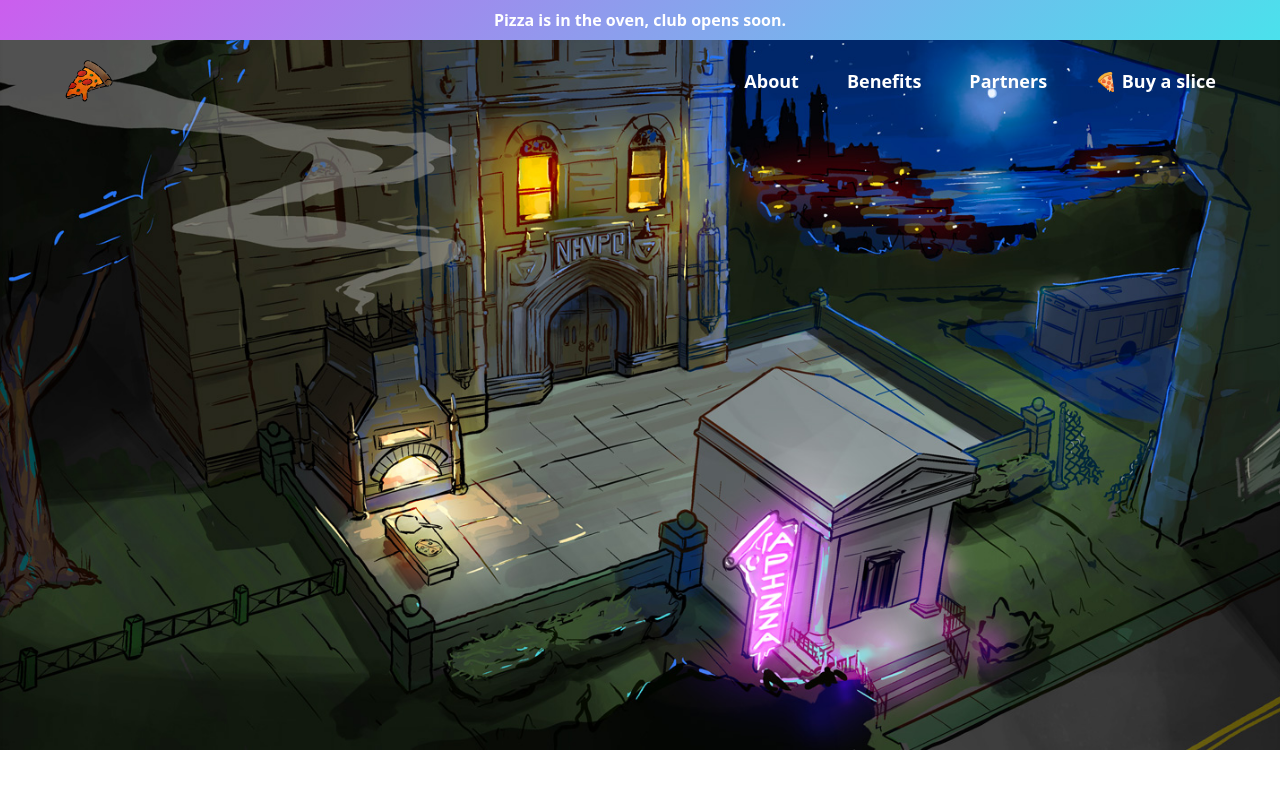
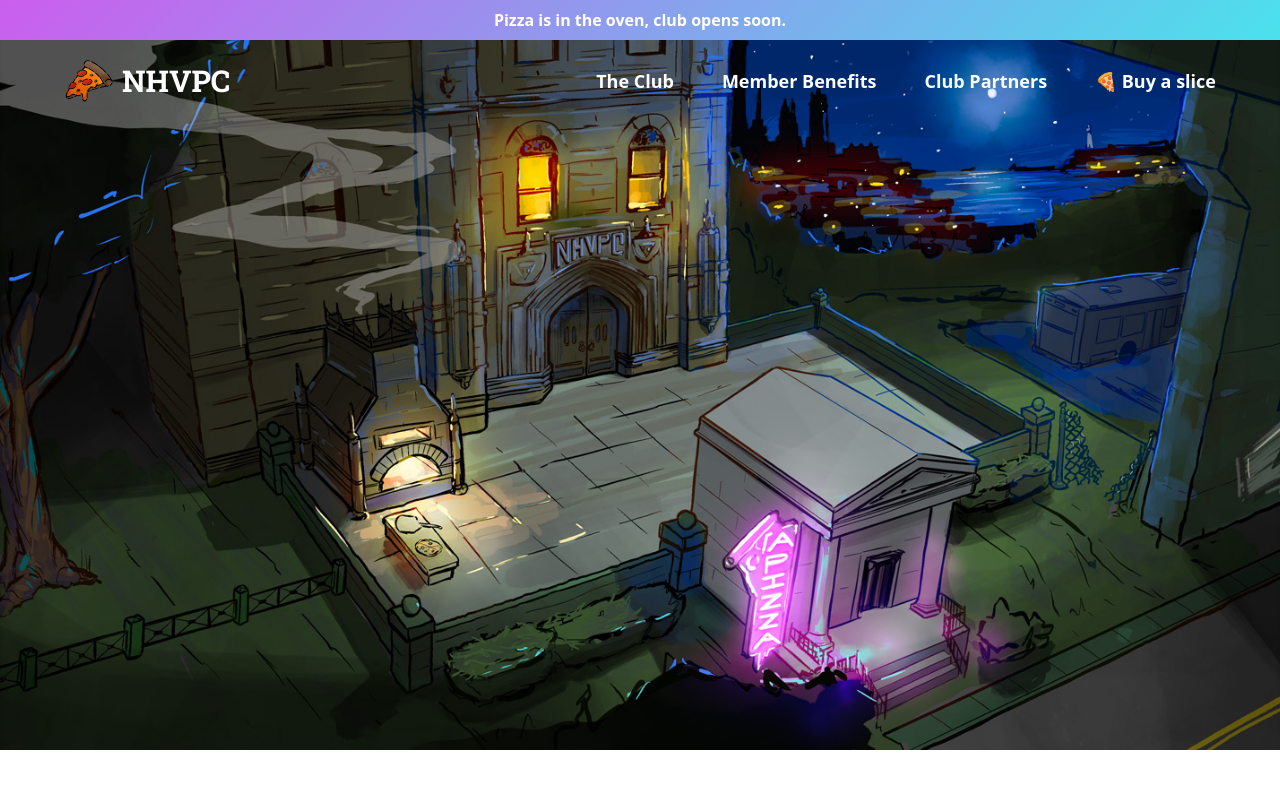
Before and after one commit to chambaz/nhvpc, a Next.js app: page / in a window 1280 px wide. Shown: the top 800 px of the page. Built offline with nearby package versions, Linux system fonts and the light colour scheme.

Commit message:
Add NHVPC label to logo

```diff
--- a/components/nav.js
+++ b/components/nav.js
@@ -48,6 +48,7 @@ const Nav = () => {
         <div className="flex w-full max-w-6xl mx-auto items-center p-4 xl:px-0 font-bold text-lg">
           <a href="#" className="flex items-center text-3xl font-serif">
             <Image src="/img/logo.png" width="50" height="50" />
+            <span className="ml-2">NHVPC</span>
           </a>
 
           <GiHamburgerMenu
@@ -65,7 +66,7 @@ const Nav = () => {
                   e.preventDefault()
                   navigateTo('about')
                 }}>
-                About
+                The Club
               </a>
             </li>
             <li className="mx-6 cursor-pointer">
@@ -74,7 +75,7 @@ const Nav = () => {
                   e.preventDefault()
                   navigateTo('benefits')
                 }}>
-                Benefits
+                Member Benefits
               </a>
             </li>
             <li className="mx-6 cursor-pointer">
@@ -83,7 +84,7 @@ const Nav = () => {
                   e.preventDefault()
                   navigateTo('partners')
                 }}>
-                Partners
+                Club Partners
               </a>
             </li>
             <li className="mx-6 mr-0 cursor-pointer">
@@ -104,14 +105,15 @@ const Nav = () => {
         style={{ display: mobileNavActive ? 'block' : 'none' }}>
         <a
           href="#"
-          className="flex items-center text-3xl font-serif absolute top-10 left-5 text-white">
+          className="flex items-center text-3xl font-serif absolute top-14 left-4 text-white font-bold">
           <Image src="/img/logo.png" width="50" height="50" />
+          <span className="ml-2">NHVPC</span>
         </a>
         <IoClose
           onClick={(e) => {
             setMobileNavActive(false)
           }}
-          className="absolute top-11 right-5 text-5xl text-white cursor-pointer"
+          className="absolute top-16 right-3 text-4xl text-white cursor-pointer"
         />
         <nav className="w-screen h-screen flex items-center justify-center">
           <ul className="text-white text-center text-4xl font-bold">
@@ -121,7 +123,7 @@ const Nav = () => {
                   e.preventDefault()
                   navigateTo('about')
                 }}>
-                About
+                The Club
               </a>
             </li>
             <li className="my-12 cursor-pointer">
@@ -130,7 +132,7 @@ const Nav = () => {
                   e.preventDefault()
                   navigateTo('benefits')
                 }}>
-                Benefits
+                Member Benefits
               </a>
             </li>
             <li className="my-12 cursor-pointer">
@@ -139,7 +141,7 @@ const Nav = () => {
                   e.preventDefault()
                   navigateTo('partners')
                 }}>
-                Partners
+                Club Partners
               </a>
             </li>
             <li className="my-12 cursor-pointer">
```
